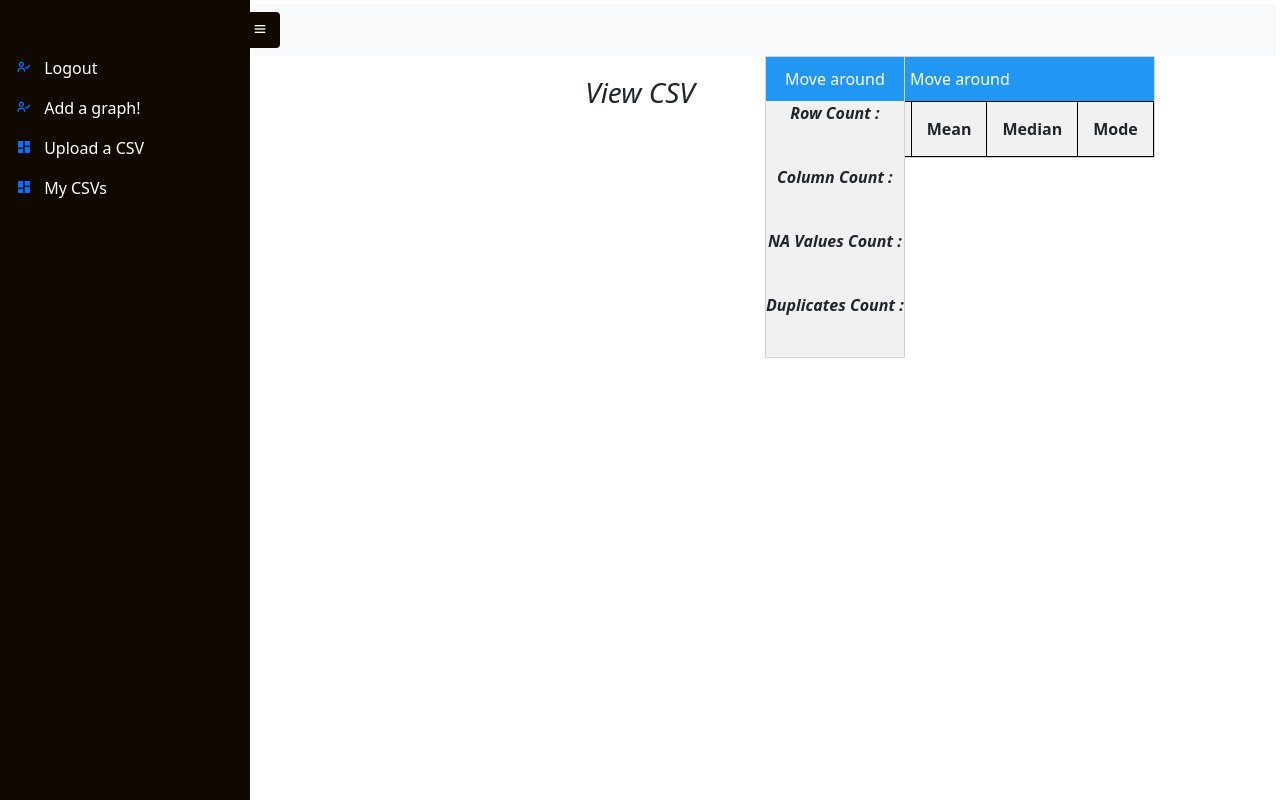
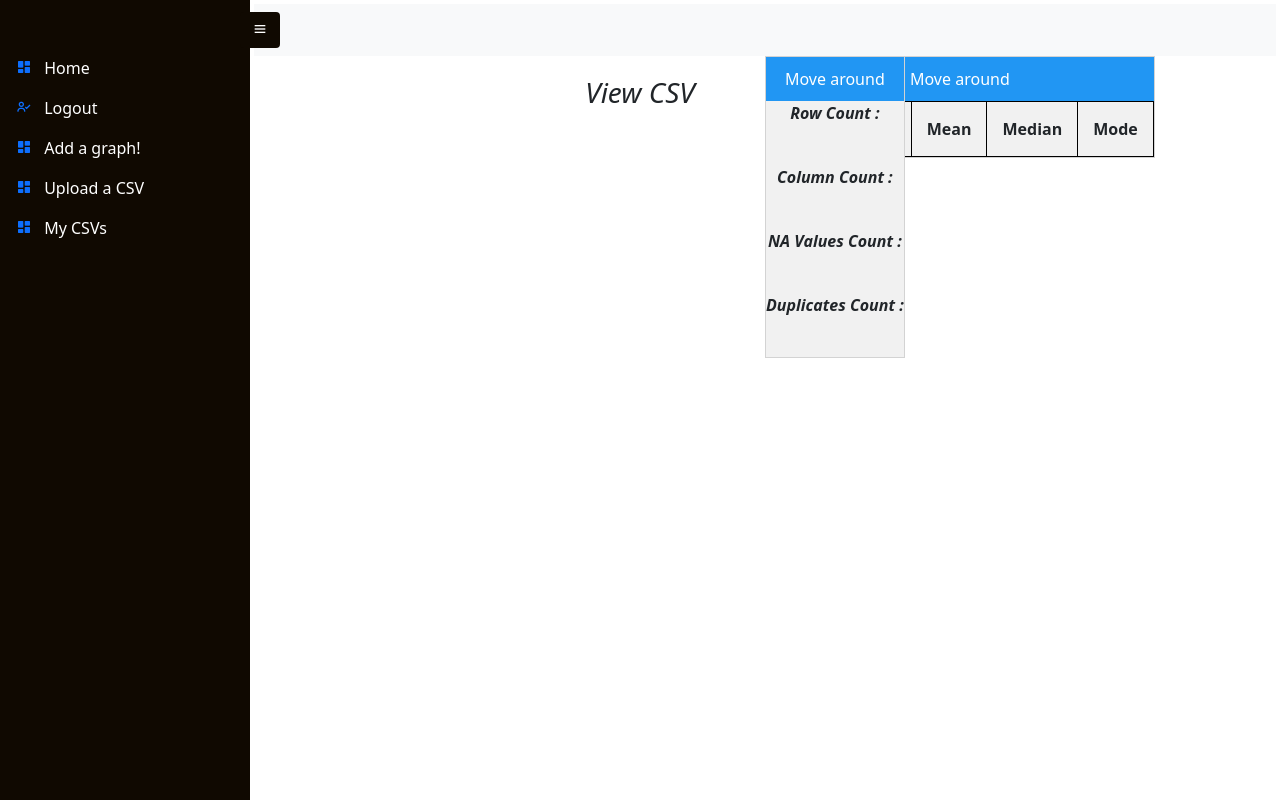
Before and after one commit to scxr/twt_hackathon, a FastAPI app: template templates/csv_main.html in a window 1280 px wide; the page is wider, and only the part inside the window is pictured. Run offline with FastAPI, Linux system fonts and the light colour scheme; the template is opened without the code that fills it, so the values that code supplies are empty; parts of the project's set-up code (start-up, migrations or seed data) failed here and were passed over.

Commit message:
I could cry, it all works

```diff
--- a/main.py
+++ b/main.py
@@ -44,3 +44,4 @@
 app.include_router(logout_endpoint.router)
 app.include_router(csv_main_view_endpoint.router)
 #port = int(os.environ.get('PORT', 5000))
+uvicorn.run(app)
--- a/templates/add_graph.html
+++ b/templates/add_graph.html
@@ -6,7 +6,7 @@
 <head>
   <meta charset="UTF-8" />
   <meta name="viewport" content="width=device-width, initial-scale=1.0" />
-  <title>Login</title>
+  <title>Add graph</title>
   <!-- bootstrap 5 css -->
   <link href="https://cdn.jsdelivr.net/npm/bootstrap@5.0.0-beta2/dist/css/bootstrap.min.css" rel="stylesheet" integrity="sha384-BmbxuPwQa2lc/FVzBcNJ7UAyJxM6wuqIj61tLrc4wSX0szH/Ev+nYRRuWlolflfl" crossorigin="anonymous" />
   <!-- BOX ICONS CSS-->
--- a/templates/csv_main.html
+++ b/templates/csv_main.html
@@ -4,7 +4,7 @@
 <head>
   <meta charset="UTF-8" />
   <meta name="viewport" content="width=device-width, initial-scale=1.0" />
-  <title>Homepage</title>
+  <title>CSV Graphs!</title>
   <!--JQuery-->
   <script src="https://ajax.googleapis.com/ajax/libs/jquery/3.5.1/jquery.min.js"></script>
   <!-- bootstrap 5 css -->
@@ -38,11 +38,15 @@
       </li>
       {%else%}
       <li href="#" class="nav-link">
+        <i class="bx bxs-dashboard"></i>
+        <span class="mx-2"><a href="/" style="text-decoration: none;color:white;">Home</a></span>
+      </li>
+      <li href="#" class="nav-link">
         <i class="bx bx-user-check"></i>
         <span class="mx-2"><a href="/logout" style="text-decoration: none;color:white;">Logout</a></span>
       </li>
       <li href="#" class="nav-link">
-        <i class ="bx bx-user-check"></i>
+        <i class ="bx bxs-dashboard"></i>
         <span class="mx-2"><a href="/add_graph/{{csv_id}}" style="text-decoration: none;color:white;">Add a graph!</a></span>
     </li>
     <li href="#" class="nav-link">
--- a/templates/upload_csv.html
+++ b/templates/upload_csv.html
@@ -4,7 +4,7 @@
 <head>
   <meta charset="UTF-8" />
   <meta name="viewport" content="width=device-width, initial-scale=1.0" />
-  <title>Homepage</title>
+  <title>Upload a CSV</title>
   <!-- bootstrap 5 css -->
   <link href="https://cdn.jsdelivr.net/npm/bootstrap@5.0.0-beta2/dist/css/bootstrap.min.css" rel="stylesheet" integrity="sha384-BmbxuPwQa2lc/FVzBcNJ7UAyJxM6wuqIj61tLrc4wSX0szH/Ev+nYRRuWlolflfl" crossorigin="anonymous" />
   <!-- BOX ICONS CSS-->
--- a/templates/view_csvs.html
+++ b/templates/view_csvs.html
@@ -5,7 +5,7 @@
 
       <meta charset="UTF-8" />
       <meta name="viewport" content="width=device-width, initial-scale=1.0" />
-      <title>Bootstrap 5 Side Bar Navigation</title>
+      <title>View CSVs</title>
       <!-- bootstrap 5 css -->
       <link href="https://cdn.jsdelivr.net/npm/bootstrap@5.0.0-beta2/dist/css/bootstrap.min.css" rel="stylesheet" integrity="sha384-BmbxuPwQa2lc/FVzBcNJ7UAyJxM6wuqIj61tLrc4wSX0szH/Ev+nYRRuWlolflfl" crossorigin="anonymous" />
       <!-- BOX ICONS CSS-->
```
